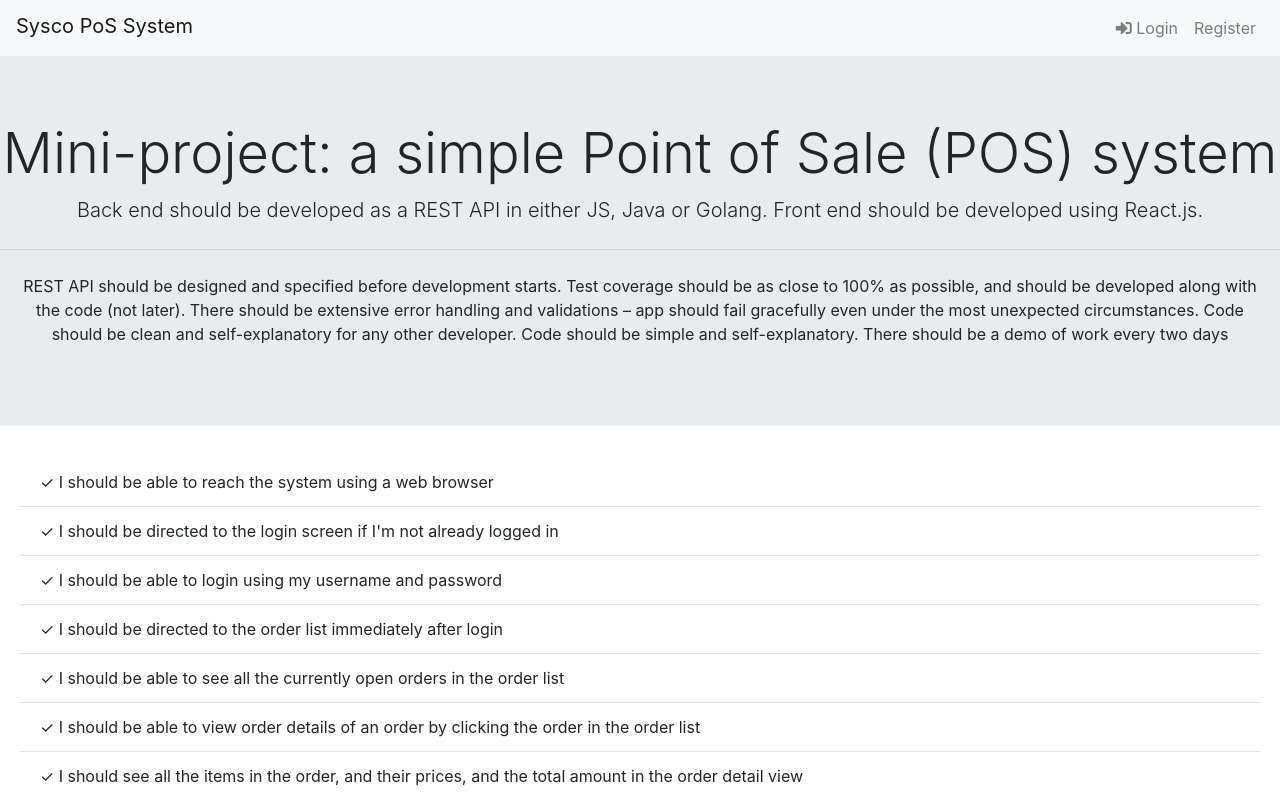
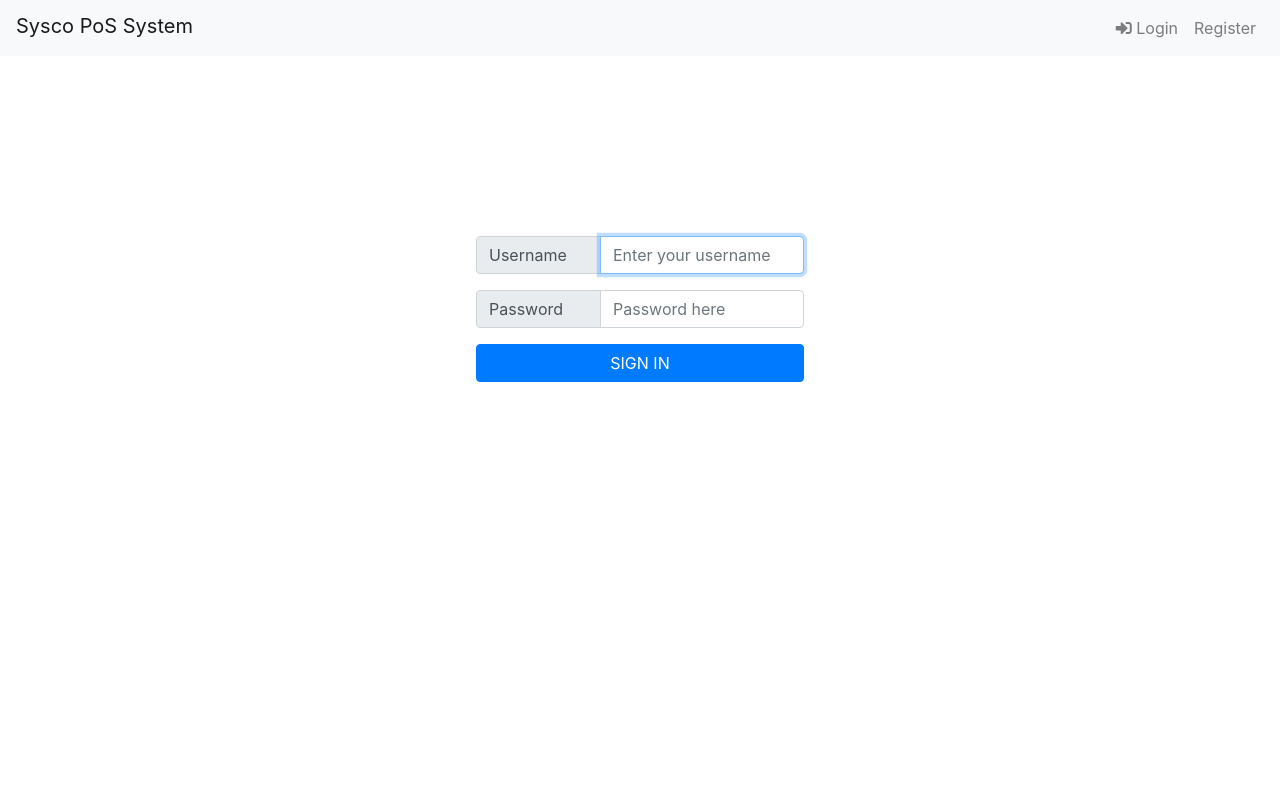
Before and after one commit to Dilu9218/sysco-pos-react-front-end, a React (Create React App) app: page / in a window 1280 px wide. Shown: the top 800 px of the page. Built offline with nearby package versions, Linux system fonts and the light colour scheme.

Commit message:
fix: updated routes

```diff
--- a/src/App.js
+++ b/src/App.js
@@ -39,7 +39,8 @@ class App extends Component {
       <Router>
         <div className="App">
           <Header />
-          <Route exact path="/" render={() => (<MainPage />)} />
+          <Route path="/home" render={() => (<MainPage />)} />
+          <Route exact path="/" render={() => (<LogIn />)} />
 
           <Route path="/login" render={() => (<LogIn />)} />
           <Route path="/register" render={() => (<Register />)} />
--- a/src/actions/ordercontrolactions.js
+++ b/src/actions/ordercontrolactions.js
@@ -6,6 +6,7 @@ import {
     ORDER_CHECKOUT_ENDPOINT,
     ADD_TO_ORDER_ENDPOINT,
     APPEND_TO_ORDER_ENDPOINT,
+    DELETE_ORDER_ITEM_ENDPOINT,
     ITEMS_LIST_ENDPOINT,
     NEW_ORDER_ENDPOINT
 } from '../constants';
@@ -196,7 +197,7 @@ export const dispatch_GetTheCompleteItemsList = (accesstoken) => (dispatch) => {
 
 export const dispatch_QuickDeleteThisItemFromQuantity = (id, orderID, count, price, accesstoken) =>
     (dispatch) => {
-        return axios.put(ORDER_REQUEST_ENDPOINT + `/${orderID}`, {
+        return axios.patch(DELETE_ORDER_ITEM_ENDPOINT + `/${orderID}`, {
             productID: id,
             quantity: count
         }, { headers: { 'x-access-token': accesstoken } }).then(updatedOrder => {
--- a/src/constants.js
+++ b/src/constants.js
@@ -9,11 +9,12 @@ export const USER_REGISTER_ENDPOINT = BASEURL + USERS_ENDPOINT + '/register';
 export const ITEMS_LIST_ENDPOINT = BASEURL + ITEMS_ENDPOINT + '/list';
 
 export const ORDER_LIST_ENDPOINT = BASEURL + ORDER_ENDPOINT + '/list';
-export const NEW_ORDER_ENDPOINT = BASEURL + ORDER_ENDPOINT + '/order';
+export const NEW_ORDER_ENDPOINT = BASEURL + ORDER_ENDPOINT + ORDER_ENDPOINT;
 export const ADD_TO_ORDER_ENDPOINT = BASEURL + ORDER_ENDPOINT + '/items';
-export const APPEND_TO_ORDER_ENDPOINT = BASEURL + ORDER_ENDPOINT + '/item';
+export const APPEND_TO_ORDER_ENDPOINT = BASEURL + ORDER_ENDPOINT + ITEMS_ENDPOINT;
 export const ORDER_CHECKOUT_ENDPOINT = BASEURL + ORDER_ENDPOINT + '/checkout';
-export const ORDER_REQUEST_ENDPOINT = BASEURL + ORDER_ENDPOINT + '/order';
+export const ORDER_REQUEST_ENDPOINT = BASEURL + ORDER_ENDPOINT + ORDER_ENDPOINT;
+export const DELETE_ORDER_ITEM_ENDPOINT = BASEURL + ORDER_ENDPOINT + ITEMS_ENDPOINT;
 
 export const USERTOKEN = 'usertoken'
 
```
Also changed, not shown: src/pages/node_test_results.png.
